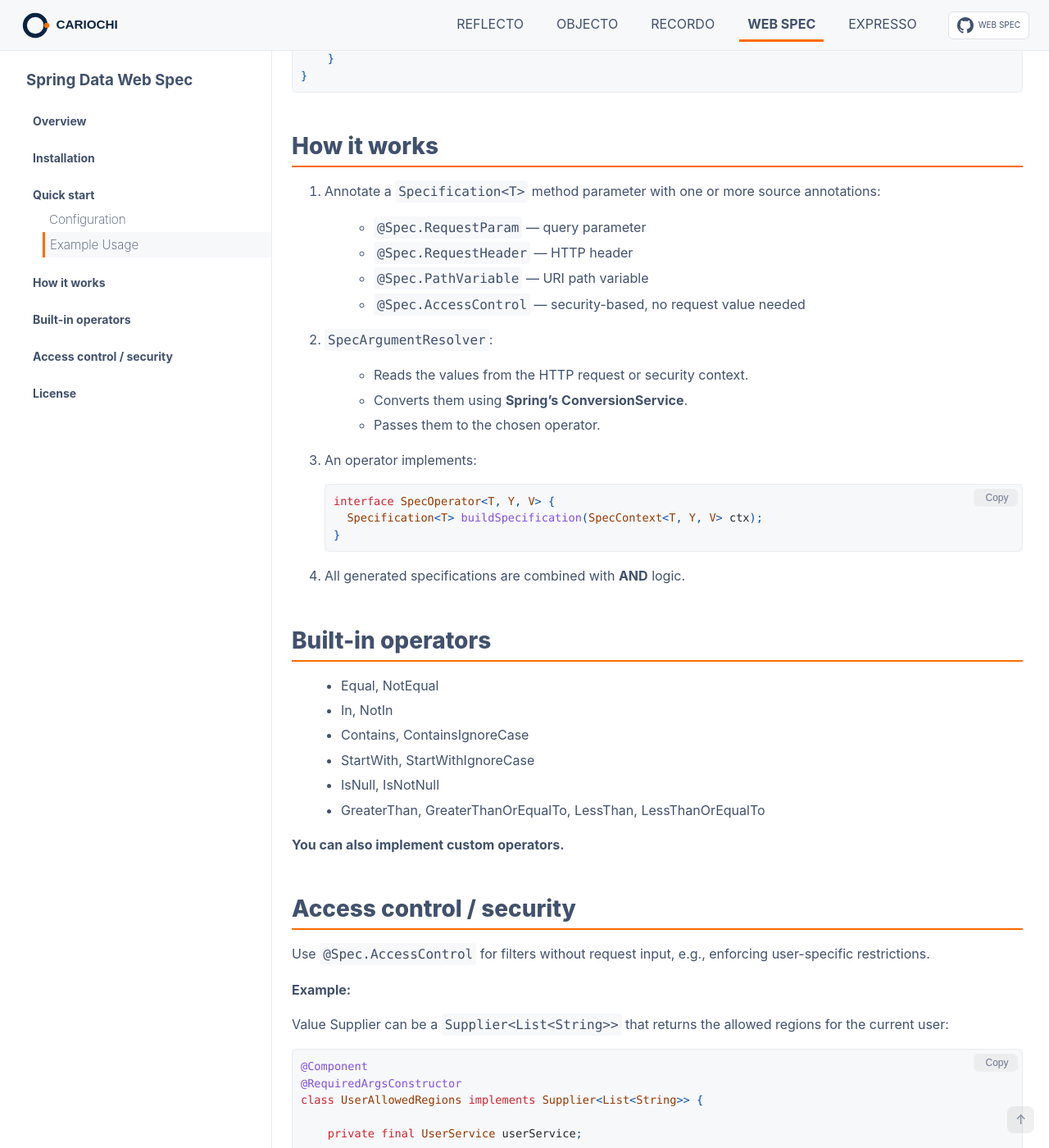
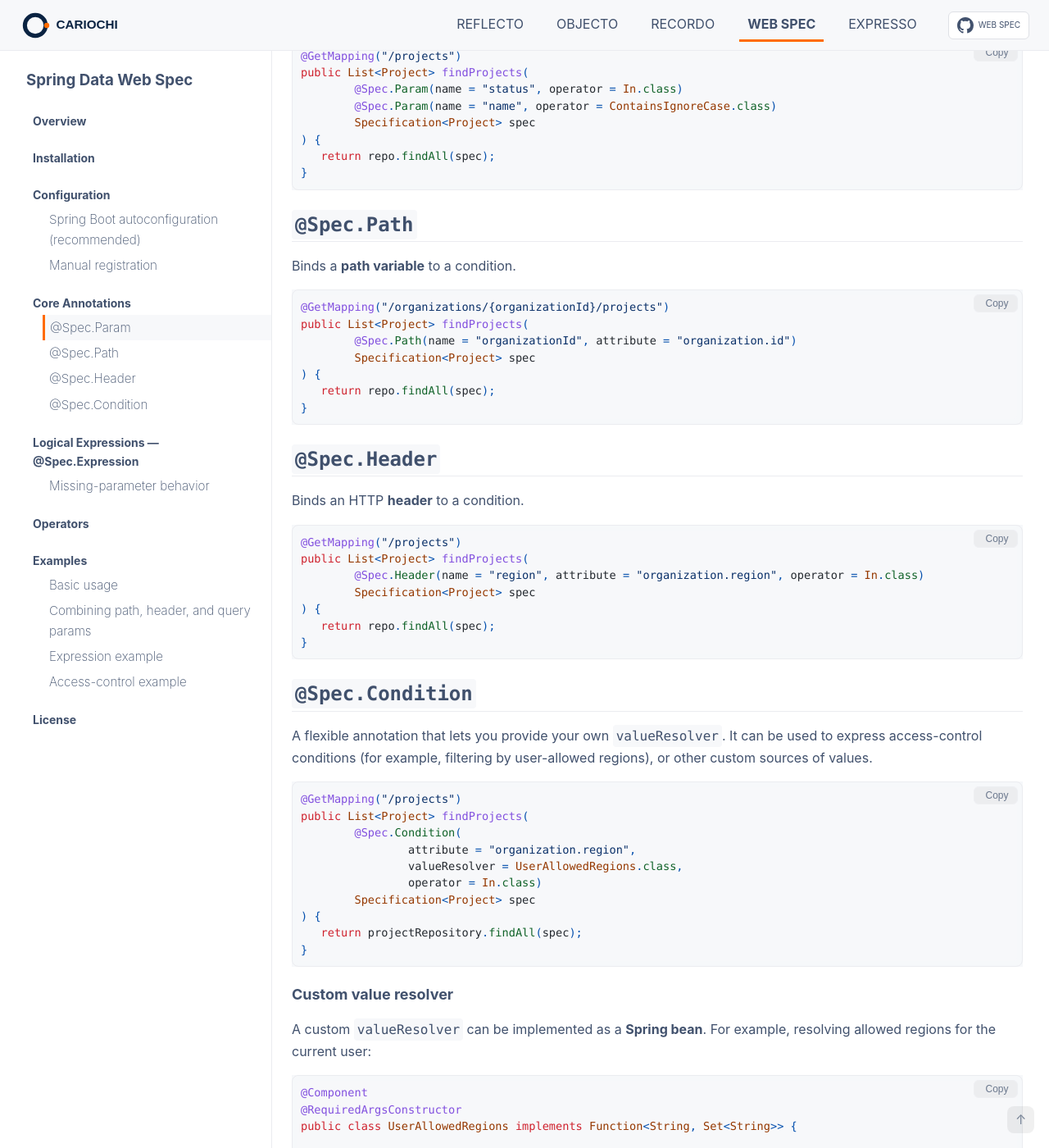
Before and after one commit to cariochi/cariochi.github.io, a Jekyll site: the page built from spec.md, in a window 1280 px wide and 1400 px high, scrolled down 1816 px. Shown: the whole window at 82% size. Built offline with Jekyll 4.4.1, drawn with Linux system fonts in a browser that asks for light colours; the table of contents is made by our own code; some of the changed text lies outside the part shown.

Commit message:
feat: enhance documentation with clearer descriptions and improved structure

````diff
--- a/spec.md
+++ b/spec.md
@@ -4,48 +4,48 @@ title: Spring Data Web Spec
 
 # Overview
 
-**Spring Data Web Spec** is an **open-source library** for annotation-based mapping from web requests (query parameters, headers, path variables, and security
-context) to Spring Data JPA Specifications.
+**Spring Data Web Spec** is a small **open-source** library that maps HTTP request data
+(**query params**, **headers**, **path variables**, plus optional **access-control** inputs)
+into **Spring Data JPA Specifications** using concise annotations on controller method parameters.
 
-* Declare filters directly in controller method parameters
+* Declare filters directly in controller signatures
 * Integrates seamlessly with **Spring MVC** and **Spring Data JPA**
-* Extensible **operator** model (`Equal`, `In`, `ContainsIgnoreCase`, `IsNull`, etc.)
-* Built-in **access control** support via `@Spec.AccessControl` for security-based filters
-* Minimal runtime dependencies
-* **Spring Boot autoconfiguration** and optional `@EnableWebSpec` annotation for easy setup
+* Pluggable **operators** (`Equal`, `In`, `ContainsIgnoreCase`, `IsNull`, `GreaterThan`, ...)
+* **Access control** support via `@Spec.Condition` for security-based filters
+* Spring Boot autoconfiguration (or enable manually with `@EnableWebSpec`)
 
-👉 Source code is available on [GitHub](https://github.com/cariochi/spring-data-web-spec).
+  👉 Source code is available on [GitHub](https://github.com/cariochi/spring-data-web-spec).
 
 # Installation
 
-**Maven**
+Maven:
 
 ```xml
 <dependency>
     <groupId>com.cariochi.spec</groupId>
     <artifactId>spring-data-web-spec</artifactId>
-    <version>1.0.2</version>
+   <version>1.0.3</version>
 </dependency>
 ```
 
-# Quick start
+# Configuration
 
-## Configuration
+## Spring Boot autoconfiguration (recommended)
 
-You can register the argument resolver in one of two ways:
+If you use **Spring Boot 3.x** and have **spring-data-web-spec** on the classpath, the`SpecificationArgumentResolver`
+will be
+auto-registered.
 
-### 1. Spring Boot autoconfiguration (recommended)
-
-If you use **Spring Boot 3.x** and have **spring-data-web-spec** on the classpath, the `SpecArgumentResolver` will be auto-registered.
 Autoconfiguration is enabled by default but can be disabled via:
 
 ```properties
 cariochi.spec.web.enabled=false
 ```
 
-### 2. Manual registration via @EnableWebSpec
+## Manual registration
 
-If you don’t want to rely on **autoconfiguration** (or you use plain **Spring MVC without Boot**), annotate your configuration class:
+If you don’t want to rely on **autoconfiguration** (or you use plain **Spring MVC without Boot**), annotate your
+configuration class:
 
 ```java
 @EnableWebSpec
@@ -54,104 +54,211 @@ public class WebConfig {
 }
 ```
 
-## Example Usage
+# Core Annotations
+
+All annotations produce `Specification<?>` fragments that are combined with **AND** logic into a single query predicate.
+
+They share the same attributes:
+
+* `name` – external name (query param, path variable, or header name)
+* `attribute` – entity attribute path
+* `operator` – comparison operator class (default `Equal`)
+* `required` – fail if the value is missing
+* `distinct` – apply `distinct` to the query
+* `joinType` – join type when traversing associations (default `INNER`)
+
+## `@Spec.Param`
+
+Binds an HTTP **query parameter** to a condition.
 
 ```java
-@RestController
-@RequiredArgsConstructor
-class DummyController {
-
-    private final DummyService service;
-    private final DummyMapper mapper;
-
-    @GetMapping("/organizations/{organizationId}/dummy")
-    public Page<DummyDto> findAll(
-            @Spec.PathVariable(name = "organizationId", path = "organization.id", required = true)
-            @Spec.RequestParam(name = "id")
-            @Spec.RequestParam(name = "status", operator = In.class)
-            @Spec.RequestParam(name = "name", operator = ContainsIgnoreCase.class)
-            @Spec.RequestParam(name = "propertyValue", path = "properties.value", joinType = JoinType.INNER, operator = In.class, distinct = true)
-            @Spec.RequestHeader(name = "region", path = "organization.region")
-            @Spec.AccessControl(path = "organization.region", valueSupplier = UserAllowedRegions.class, operator = In.class)
-            Specification<DummyEntity> specification,
-            Pageable pageable
-    ) {
-        return service.findAll(specification, pageable)
-                .map(mapper::toDto);
-    }
+@GetMapping("/projects")
+public List<Project> findProjects(
+        @Spec.Param(name = "status", operator = In.class)
+        @Spec.Param(name = "name", operator = ContainsIgnoreCase.class)
+        Specification<Project> spec
+) {
+   return repo.findAll(spec);
 }
 ```
 
-# How it works
+## `@Spec.Path`
 
-1. Annotate a `Specification<T>` method parameter with one or more source annotations:
+Binds a **path variable** to a condition.
 
-    * `@Spec.RequestParam` — query parameter
-    * `@Spec.RequestHeader` — HTTP header
-    * `@Spec.PathVariable` — URI path variable
-    * `@Spec.AccessControl` — security-based, no request value needed
+```java
+@GetMapping("/organizations/{organizationId}/projects")
+public List<Project> findProjects(
+        @Spec.Path(name = "organizationId", attribute = "organization.id")
+        Specification<Project> spec
+) {
+   return repo.findAll(spec);
+}
+```
 
-2. `SpecArgumentResolver`:
+## `@Spec.Header`
 
-    * Reads the values from the HTTP request or security context.
-    * Converts them using **Spring’s ConversionService**.
-    * Passes them to the chosen operator.
+Binds an HTTP **header** to a condition.
 
-3. An operator implements:
+```java
+@GetMapping("/projects")
+public List<Project> findProjects(
+        @Spec.Header(name = "region", attribute = "organization.region", operator = In.class)
+        Specification<Project> spec
+) {
+   return repo.findAll(spec);
+}
+```
 
-   ```java
-   interface SpecOperator<T, Y, V> {
-     Specification<T> buildSpecification(SpecContext<T, Y, V> ctx);
-   }
-   ```
+## `@Spec.Condition`
 
-4. All generated specifications are combined with **AND** logic.
+A flexible annotation that lets you provide your own `valueResolver`. It can be used to express access-control
+conditions (for example, filtering by user-allowed regions), or other custom sources of values.
 
-# Built-in operators
+```java
+@GetMapping("/projects")
+public List<Project> findProjects(
+        @Spec.Condition(
+                attribute = "organization.region",
+                valueResolver = UserAllowedRegions.class,
+                operator = In.class)
+        Specification<Project> spec
+) {
+   return projectRepository.findAll(spec);
+}
+```
 
-* Equal, NotEqual
-* In, NotIn
-* Contains, ContainsIgnoreCase
-* StartWith, StartWithIgnoreCase
-* IsNull, IsNotNull
-* GreaterThan, GreaterThanOrEqualTo, LessThan, LessThanOrEqualTo
+### Custom value resolver
 
-**You can also implement custom operators.**
-
-# Access control / security
-
-Use `@Spec.AccessControl` for filters without request input, e.g., enforcing user-specific restrictions.
-
-**Example:**
-
-Value Supplier can be a `Supplier<List<String>>` that returns the allowed regions for the current user:
+A custom `valueResolver` can be implemented as a **Spring bean**. For example, resolving allowed regions for the current
+user:
 
 ```java
 @Component
 @RequiredArgsConstructor
-class UserAllowedRegions implements Supplier<List<String>> {
+public class UserAllowedRegions implements Function<String, Set<String>> {
 
-    private final UserService userService;
+   private final UserService userService;
 
-    @Override
-    public List<String> get() {
-        return userService.getUserAllowedRegions();
-    }
+   @Override
+   public Set<String> apply(String name) {
+      return userService.getAllowedRegions();
+   }
 }
 ```
 
-Usage example:
+# Logical Expressions — `@Spec.Expression`
+
+Combine multiple atomic conditions with a Boolean expression defined right on the
+controller parameter. The expression language supports:
+
+* textual operators: `AND`, `OR`, `NOT` (case-insensitive)
+* symbolic operators: `&&`, `||`, `!`
+* parentheses for grouping
+
+> Note: specifications declared on the controller method parameter but not referenced in the `@Spec.Expression` will
+> still be included, combined with **AND**.
 
 ```java
-@Spec.AccessControl(
-        path = "organization.region",
-        valueSupplier = UserAllowedRegions.class,
-        operator = In.class
-)
+@GetMapping("/organizations/{organizationId}/projects")
+public List<DummyEntity> findProjects(
+        @Spec.Path(name = "organizationId", attribute = "organization.id")
+        @Spec.Param(name = "id")
+        @Spec.Param(name = "name", operator = ContainsIgnoreCase.class)
+        @Spec.Param(name = "status", operator = In.class)
+        @Spec.Param(name = "labels", operator = In.class)
+        @Spec.Header(name = "region", attribute = "organization.region", operator = In.class)
+        @Spec.Condition(attribute = "organization.region", valueResolver = UserAllowedRegions.class, operator = In.class)
+        @Spec.Expression("(id OR name) AND (status OR labels)")
+        Specification<DummyEntity> spec
+) {
+   return service.findAll(spec);
+}
 ```
 
-This will automatically restrict queries to allowed regions for the current user.
+## Missing-parameter behavior
+
+`@Spec.Expression` exposes a `strict` flag that controls how unknown/missing aliases are handled in the expression:
+
+* `strict = false` *(default)*: **lenient** — missing aliases evaluate to `null` and are ignored by combinators
+  (e.g., `(id OR name) AND (status OR labels)` with only `id` present simplifies to `id`).
+* `strict = true`: an exception is thrown if the expression references an alias with no corresponding specification.
+
+# Operators
+
+By default the library provides a set of built-in operator beans:
+
+* equality/inequality: `Equal`, `NotEqual`
+* membership: `In`, `NotIn`
+* string: `Contains`, `ContainsIgnoreCase`, `StartsWith`, `StartsWithIgnoreCase`, `EndsWith`, `EndsWithIgnoreCase`
+* null checks: `IsNull`, `IsNotNull`
+* comparison: `GreaterThan`, `GreaterThanOrEqualTo`, `LessThan`, `LessThanOrEqualTo`
+
+In addition to the built-in set, you can define your **own operators** and use them in annotations just like the
+provided
+ones. **Custom operators** are classes that implement the `Operator` interface. They are managed as **Spring beans** and
+can be
+injected or created automatically by Spring.
+
+# Examples
+
+## Basic usage
+
+```java
+@GetMapping("/users")
+public List<User> findUsers(
+        @Spec.Param(name = "status", operator = In.class)
+        @Spec.Param(name = "name", operator = ContainsIgnoreCase.class)
+        Specification<User> spec
+) {
+   return userRepository.findAll(spec);
+}
+```
+
+## Combining path, header, and query params
+
+```java
+@GetMapping("/organizations/{organizationId}/projects")
+public List<Project> findProjects(
+        @Spec.Path(name = "organizationId", attribute = "organization.id")
+        @Spec.Header(name = "region", attribute = "organization.region", operator = In.class)
+        @Spec.Param(name = "active", attribute = "status", operator = Equal.class)
+        Specification<Project> spec
+) {
+   return projectRepository.findAll(spec);
+}
+```
+
+## Expression example
+
+```java
+@GetMapping("/search")
+public List<Item> search(
+        @Spec.Param(name = "id")
+        @Spec.Param(name = "title", operator = ContainsIgnoreCase.class)
+        @Spec.Param(name = "category", operator = In.class)
+        @Spec.Expression("(id OR title) AND category")
+        Specification<Item> spec
+) {
+   return itemRepository.findAll(spec);
+}
+```
+
+## Access-control example
+
+```java
+@GetMapping("/organizations/{organizationId}/projects")
+public List<Project> findProjects(
+        @Spec.Path(name = "organizationId", attribute = "organization.id")
+        @Spec.Param(name = "status", operator = In.class)
+        @Spec.Header(name = "region", attribute = "organization.region", operator = In.class)
+        @Spec.Condition(attribute = "organization.region", valueResolver = UserAllowedRegions.class, operator = In.class)
+        Specification<Project> spec
+) {
+   return projectRepository.findAll(spec);
+}
+```
 
 # License
 
-The library is distributed under the [Apache License, Version 2.0](https://www.apache.org/licenses/LICENSE-2.0).
+The library is licensed under the [Apache License, Version 2.0](https://www.apache.org/licenses/LICENSE-2.0).
````
